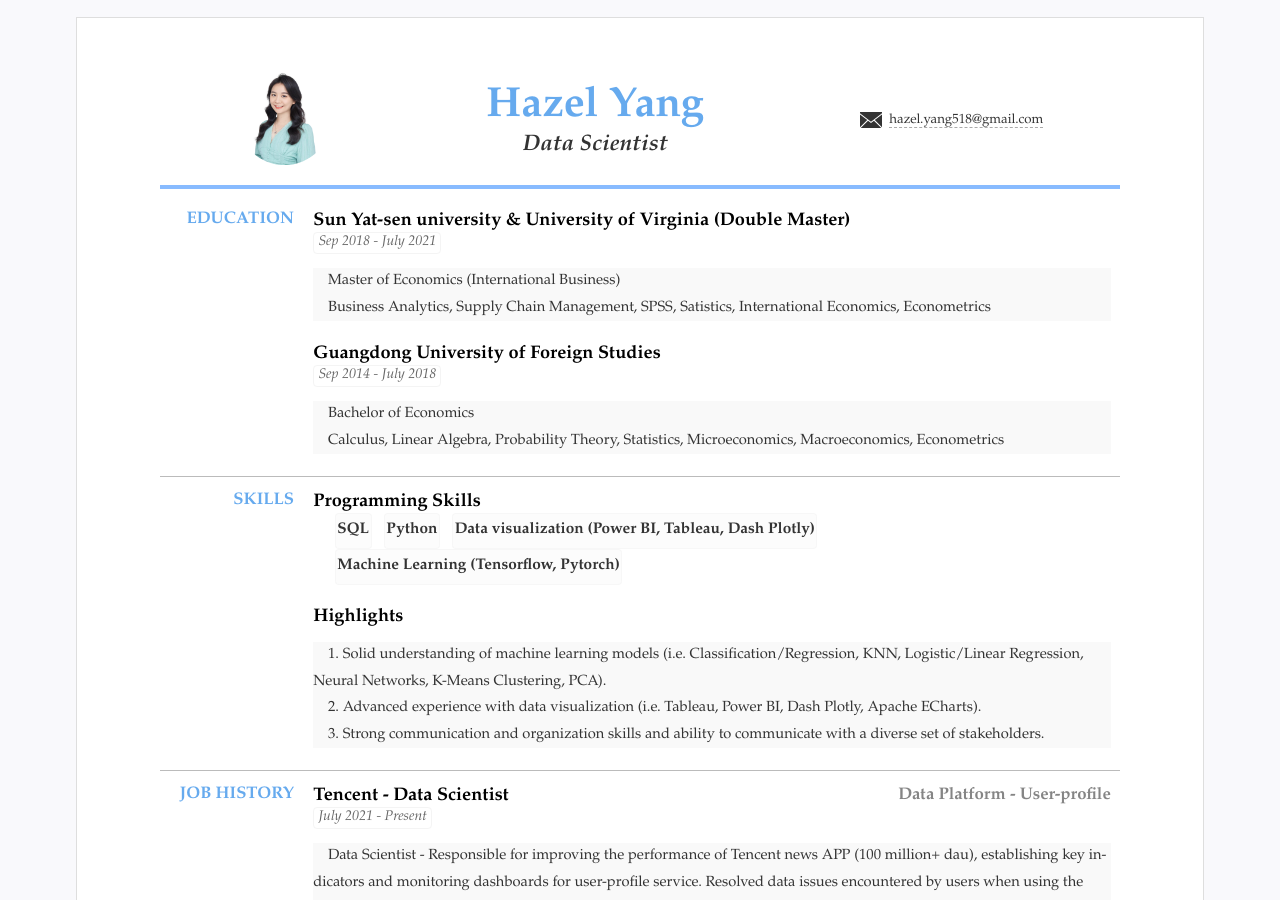
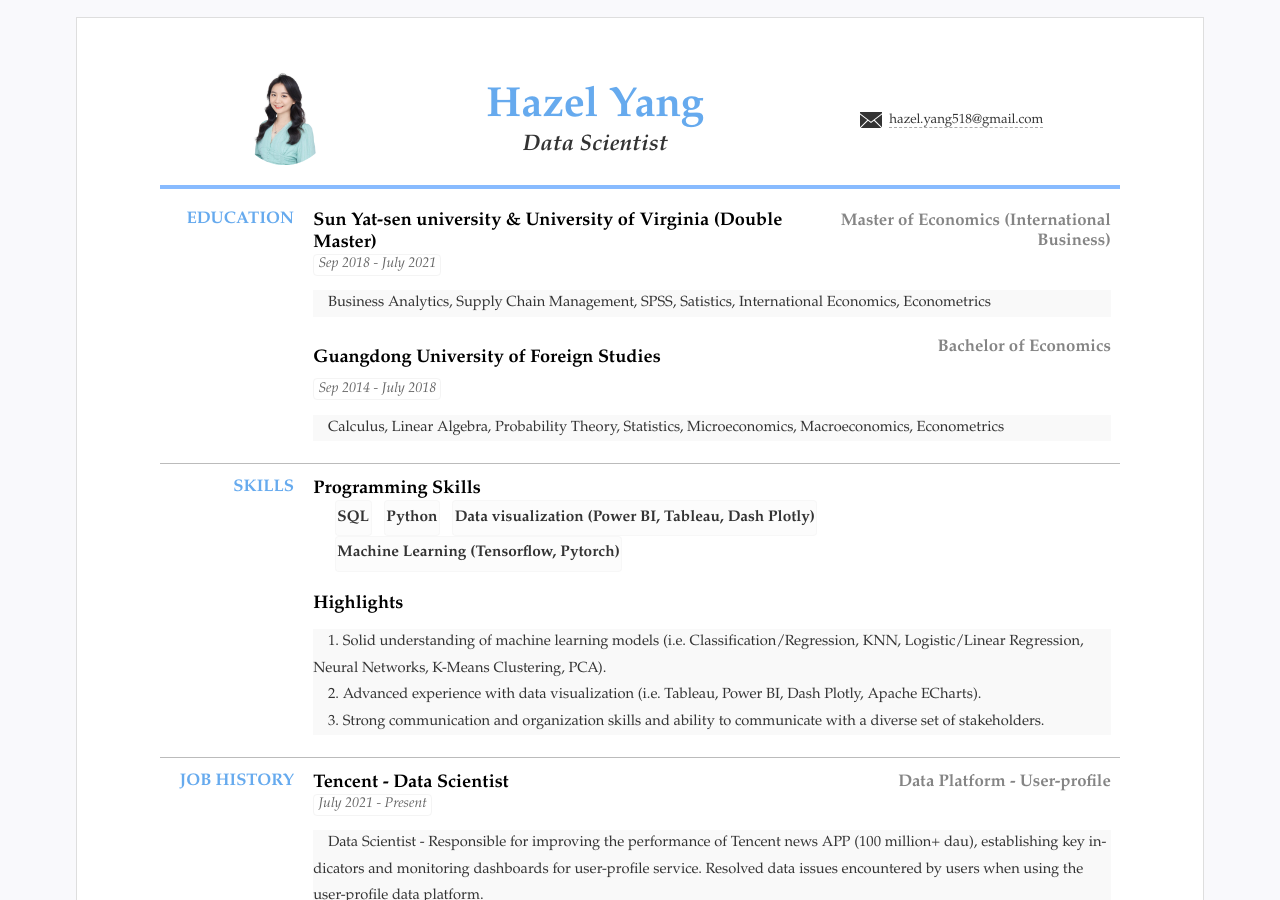
Before and after one commit to hazelyang518/eng_cv, a Jekyll site: the page built from index.html, in a window 1280 px wide and 900 px high. Built offline with Jekyll 4.4.1, drawn with Linux system fonts in a browser that asks for light colours; part of the change alters nothing that is shown.

```diff
--- a/_data/resume.yml
+++ b/_data/resume.yml
@@ -28,9 +28,8 @@ main: #简历主要内容，
   content: #内容基本格式 标题-副标题-日期-详细内容 (都允许空)
   - title: Sun Yat-sen university & University of Virginia (Double Master)
     duration: "Sep 2018 - July 2021"
-    sub:
-    detail: Master of Economics (International Business)  <br>  &nbsp &nbsp
-            Business Analytics, Supply Chain Management, SPSS, Satistics, International Economics, Econometrics
+    sub: Master of Economics (International Business)
+    detail: Business Analytics, Supply Chain Management, SPSS, Satistics, International Economics, Econometrics
 
   # - title: Esade
   #   # duration:
@@ -46,9 +45,8 @@ main: #简历主要内容，
 
   - title: Guangdong University of Foreign Studies
     duration: "Sep 2014 - July 2018"
-    sub:
-    detail: Bachelor of Economics <br>  &nbsp &nbsp
-            Calculus, Linear Algebra, Probability Theory, Statistics, Microeconomics, Macroeconomics, Econometrics
+    sub: Bachelor of Economics <br>  &nbsp &nbsp
+    detail: Calculus, Linear Algebra, Probability Theory, Statistics, Microeconomics, Macroeconomics, Econometrics
 
 
 
```
